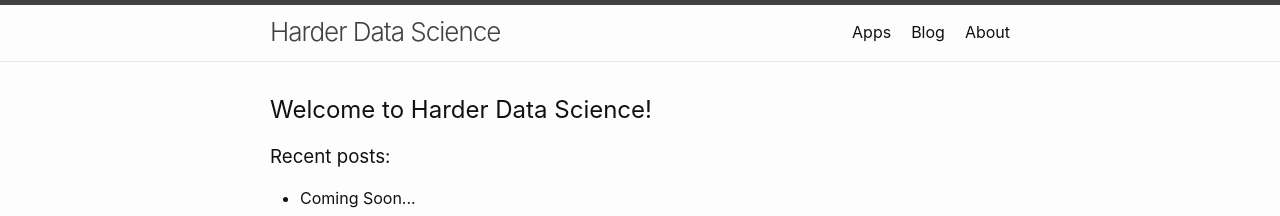
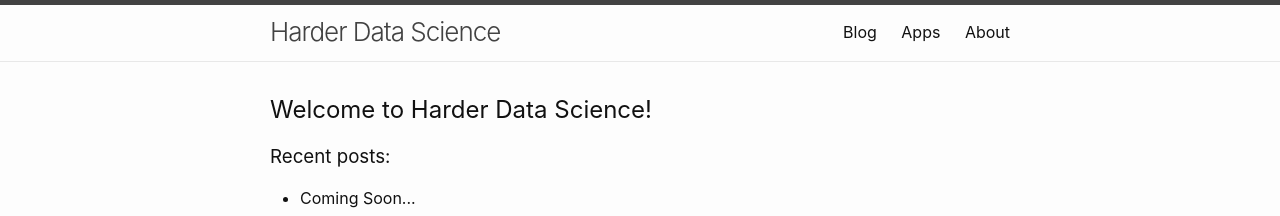
Before and after one commit to sharder14/sharder14.github.io, a Jekyll site: the page built from index.md, in a window 1280 px wide. Shown: the top 216 px of the page. Built offline with Jekyll 4.4.1, drawn with Linux system fonts in a browser that asks for light colours.

```diff
--- a/_includes/header.html
+++ b/_includes/header.html
@@ -42,9 +42,14 @@
             </label>
 
             <div class="trigger">
+            <!--
               {%- for page in sorted_pages -%}
                 <a class="page-link" href="{{ page.url}}">{{ page.title | escape }}</a>
               {%- endfor -%}
+            -->
+              <a class="page-link" href="/blog/">Blog</a>
+              <a class="page-link" href="/apps/">Apps</a>
+              <a class="page-link" href="/about/">About</a>
             </div>
           </nav>
 </div>
```
